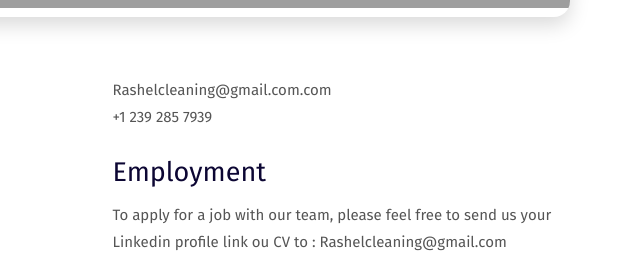
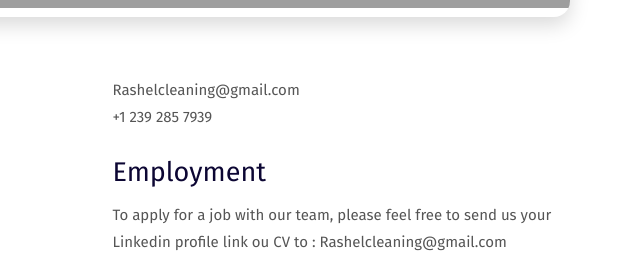
Before and after one commit to gean7/rashelcleaninv1, a plain HTML site: page contact.html in a window 1280 px wide. Shown: the part 472-746 px from the top of the page, 640-1280 px from the left. Drawn offline with Linux system fonts and the light colour scheme; some packages are replaced by stand-ins of ours; grey boxes are pictures that could not be loaded; a web font is replaced by a local one.

Commit message:
Update contact.html
cambio en correo

```diff
--- a/contact.html
+++ b/contact.html
@@ -110,7 +110,7 @@
                               Estados unidos</p>
                         </div> -->
                         <div>
-                            <p>Rashelcleaning@gmail.com.com<br>+1 239 285 7939</p>
+                            <p>Rashelcleaning@gmail.com<br>+1 239 285 7939</p>
                         </div>
 
                         <div>
```
